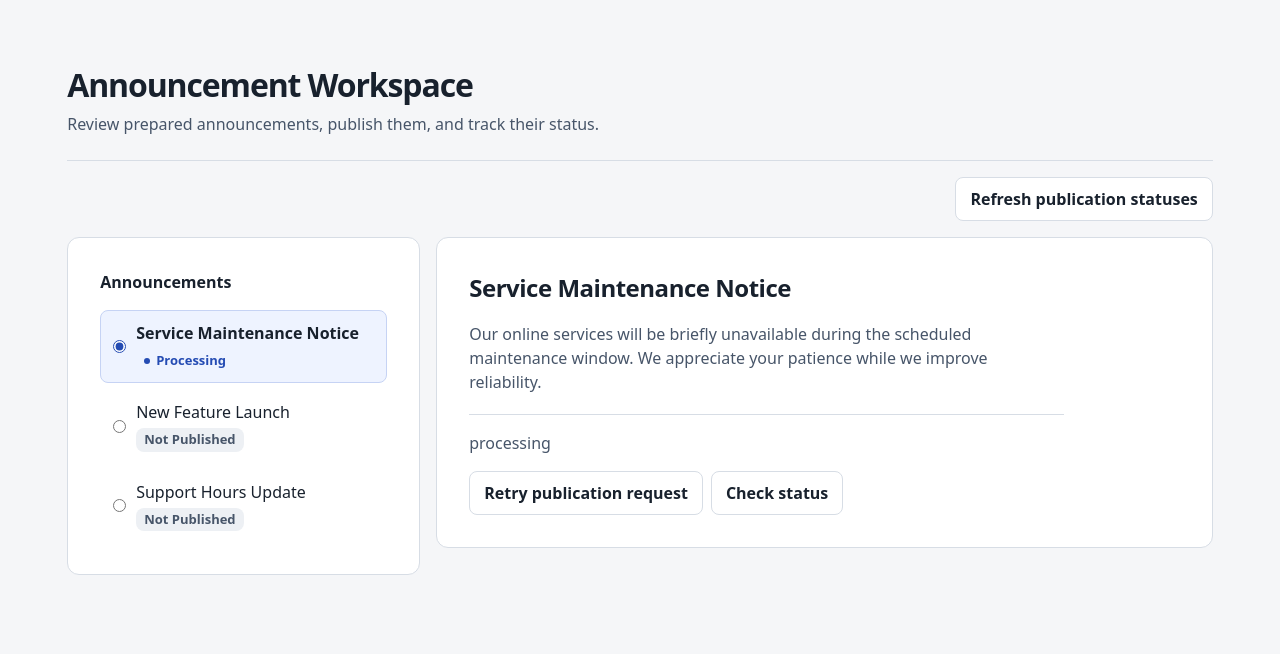
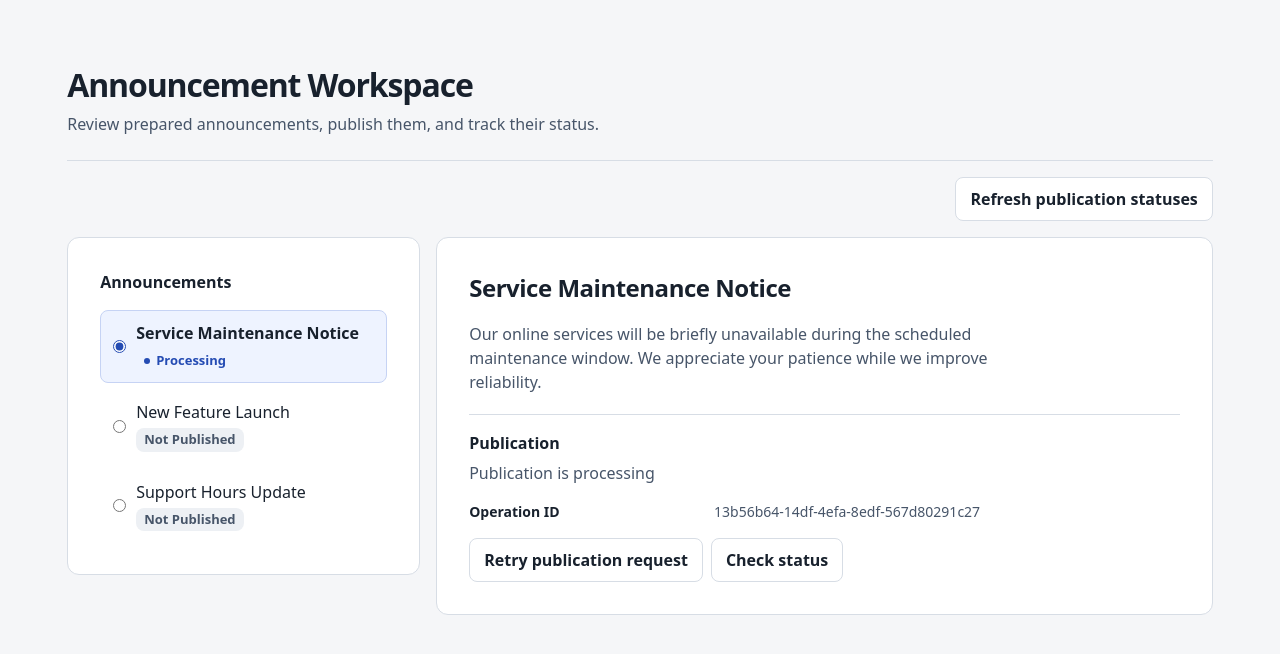
Before and after one commit to sinachoghadi/announcement-publishing-workspace, a React (Vite) app: page / in a window 1280 px wide. Both pictures are taken after a click on the button "Publish". Shown: the top 654 px of the page. Built offline with nearby package versions, Linux system fonts and the light colour scheme.

Commit message:
feat: add selected announcement details

```diff
--- /dev/null
+++ b/src/features/announcements/components/AnnouncementDetails.tsx
@@ -0,0 +1,79 @@
+import { useId, type ReactNode } from 'react'
+import type { IAnnouncement, PublicationOperation } from '../../../mocks'
+import type { PublicationDisplayStatus } from '../state/publicationSelectors'
+import type { OperationId, PublicationRequestState } from '../state/publicationTypes'
+
+const statusMessages = {
+  'not-published': 'Not published yet',
+  processing: 'Publication is processing',
+  published: 'Published',
+  rejected: 'Publication rejected',
+  unconfirmed: 'Publication outcome unconfirmed',
+  'request-error': 'Publication request error',
+} satisfies Record<PublicationDisplayStatus, string>
+
+const publicationDate = new Intl.DateTimeFormat('en', {
+  dateStyle: 'medium',
+  timeStyle: 'short',
+})
+
+type AnnouncementDetailsProps = {
+  announcement?: IAnnouncement
+  publication?: {
+    operationId: OperationId | undefined
+    operation: PublicationOperation | undefined
+    displayStatus: PublicationDisplayStatus
+    request: PublicationRequestState | undefined
+    requestError: string | undefined
+  }
+  children?: ReactNode
+}
+
+export default function AnnouncementDetails({ announcement, publication, children }: AnnouncementDetailsProps) {
+  const publicationHeadingId = useId()
+  const operation = publication?.operation
+
+  return (
+    <section className="workspace-panel announcement-details" aria-labelledby="details-heading">
+      <h2 id="details-heading">{announcement?.title ?? 'Announcement details'}</h2>
+      {announcement ? (
+        <p className="announcement-body">{announcement.body}</p>
+      ) : (
+        <p>Select an announcement to view its details.</p>
+      )}
+      {announcement && publication && (
+        <section className="publication-details" aria-labelledby={publicationHeadingId}>
+          <h3 id={publicationHeadingId}>Publication</h3>
+          <p role="status">
+            {publication.request?.status === 'publishing'
+              ? 'Submitting publication…'
+              : statusMessages[publication.displayStatus]}
+            {publication.request?.status === 'checking' && ' · Checking status…'}
+            {publication.requestError && ` · ${publication.requestError}`}
+          </p>
+          {publication.operationId !== undefined && (
+            <dl className="publication-metadata">
+              <dt>Operation ID</dt>
+              <dd>{publication.operationId}</dd>
+              {operation?.status === 'published' && (
+                <>
+                  <dt>Publication ID</dt>
+                  <dd>{operation.publicationId}</dd>
+                  <dt>Published at</dt>
+                  <dd><time dateTime={operation.publishedAt}>{publicationDate.format(new Date(operation.publishedAt))}</time></dd>
+                </>
+              )}
+              {operation?.status === 'rejected' && (
+                <>
+                  <dt>Rejection reason</dt>
+                  <dd>{operation.reason}</dd>
+                </>
+              )}
+            </dl>
+          )}
+          {children}
+        </section>
+      )}
+    </section>
+  )
+}
--- a/src/features/announcements/components/AnnouncementList.tsx
+++ b/src/features/announcements/components/AnnouncementList.tsx
@@ -14,7 +14,7 @@ const statusLabels = {
 
 type AnnouncementListProps = {
   announcements: readonly IAnnouncement[]
-  selectedId: IAnnouncement['id']
+  selectedId: IAnnouncement['id'] | undefined
   onSelect: (id: IAnnouncement['id']) => void
   getPublication: (id: IAnnouncement['id']) => {
     displayStatus: PublicationDisplayStatus
@@ -33,6 +33,7 @@ export default function AnnouncementList({
   return (
     <section className="workspace-panel" aria-labelledby={groupId}>
       <h2 id={groupId}>Announcements</h2>
+      {announcements.length === 0 && <p>No announcements available.</p>}
       <ul className="announcement-options">
         {announcements.map(({ id, title }) => {
           const { displayStatus, request } = getPublication(id)
--- a/src/features/announcements/components/AnnouncementWorkspace.tsx
+++ b/src/features/announcements/components/AnnouncementWorkspace.tsx
@@ -1,6 +1,7 @@
 import { useState } from 'react'
 import { useAnnouncements } from '../hooks/useAnnouncements'
 import { usePublicationWorkspace } from '../hooks/usePublicationWorkspace'
+import AnnouncementDetails from './AnnouncementDetails'
 import AnnouncementList from './AnnouncementList'
 
 export default function AnnouncementWorkspace() {
@@ -16,11 +17,12 @@ export default function AnnouncementWorkspace() {
     return <p role="alert">Could not load announcements. Refresh the page to try again.</p>
   }
 
-  const selected = state.announcements.find(({ id }) => id === selectedId) ?? state.announcements[0]
-  if (!selected) return <p>No announcements available.</p>
-  const { id, title, body } = selected
-  const { operationId, displayStatus, operation, request, requestError, canPublish, canCheckStatus, canRetry, canRetryPublication } =
-    workspace.getAnnouncementPublication(id)
+  const selected = selectedId === undefined
+    ? state.announcements[0]
+    : state.announcements.find(({ id }) => id === selectedId)
+  const id = selected?.id
+  const publication = id === undefined ? undefined : workspace.getAnnouncementPublication(id)
+  const operationId = publication?.operationId
 
   return (
     <>
@@ -47,39 +49,31 @@ export default function AnnouncementWorkspace() {
           onSelect={setSelectedId}
           getPublication={workspace.getAnnouncementPublication}
         />
-        <section className="workspace-panel announcement-details" aria-labelledby="details-heading">
-          <h2 id="details-heading">{title}</h2>
-          <p>{body}</p>
-          <p role="status">
-            {request?.status === 'publishing' ? 'Submitting publication…' :
-              displayStatus === 'unconfirmed' ? 'Publication outcome unconfirmed' :
-              displayStatus.replace('-', ' ')}
-            {request?.status === 'checking' && ' · Checking status…'}
-            {operation?.status === 'rejected' && ` · ${operation.reason}`}
-            {requestError && ` · ${requestError}`}
-          </p>
+        <AnnouncementDetails announcement={selected} publication={publication}>
+          {id !== undefined && publication && (
             <div className="publication-actions">
-            {(canPublish || canRetry) && (
+              {(publication.canPublish || publication.canRetry) && (
                 <button className="primary-action" type="button" onClick={() => void workspace.publishAnnouncement(id).catch(() => {})}>
-                {canRetry ? 'Start new publication attempt' : 'Publish'}
+                  {publication.canRetry ? 'Start new publication attempt' : 'Publish'}
                 </button>
               )}
-            {canRetryPublication && operationId !== undefined && (
+              {publication.canRetryPublication && operationId !== undefined && (
                 <button type="button" onClick={() => void workspace.retryPublication(id, operationId).catch(() => {})}>
                   Retry publication request
                 </button>
               )}
-            {operation || request ? (
+              {publication.operation || publication.request ? (
                 <button
                   type="button"
-                disabled={!canCheckStatus}
+                  disabled={!publication.canCheckStatus}
                   onClick={() => void workspace.checkStatus(id).catch(() => {})}
                 >
                   Check status
                 </button>
               ) : null}
             </div>
-        </section>
+          )}
+        </AnnouncementDetails>
       </div>
     </>
   )
--- a/src/index.css
+++ b/src/index.css
@@ -161,11 +161,29 @@ p { color: var(--muted); }
 }
 
 .announcement-details p { max-inline-size: 65ch; }
-.announcement-details p[role="status"] {
+.announcement-body { white-space: pre-wrap; }
+
+.publication-details {
   padding-block-start: 1rem;
   margin-block-start: 1.25rem;
   border-block-start: 1px solid var(--border);
 }
+
+.publication-details h3 {
+  margin: 0 0 0.375rem;
+  font-size: 1rem;
+}
+
+.publication-metadata {
+  display: grid;
+  grid-template-columns: minmax(0, 1fr) minmax(0, 2fr);
+  gap: 0.375rem 0.75rem;
+  margin: 1rem 0 0;
+  font-size: 0.875rem;
+}
+
+.publication-metadata dt { font-weight: 600; }
+.publication-metadata dd { margin: 0; color: var(--muted); }
 
 .publication-actions {
   display: flex;
```
Lines whose indentation alone changed are shown as unchanged.
